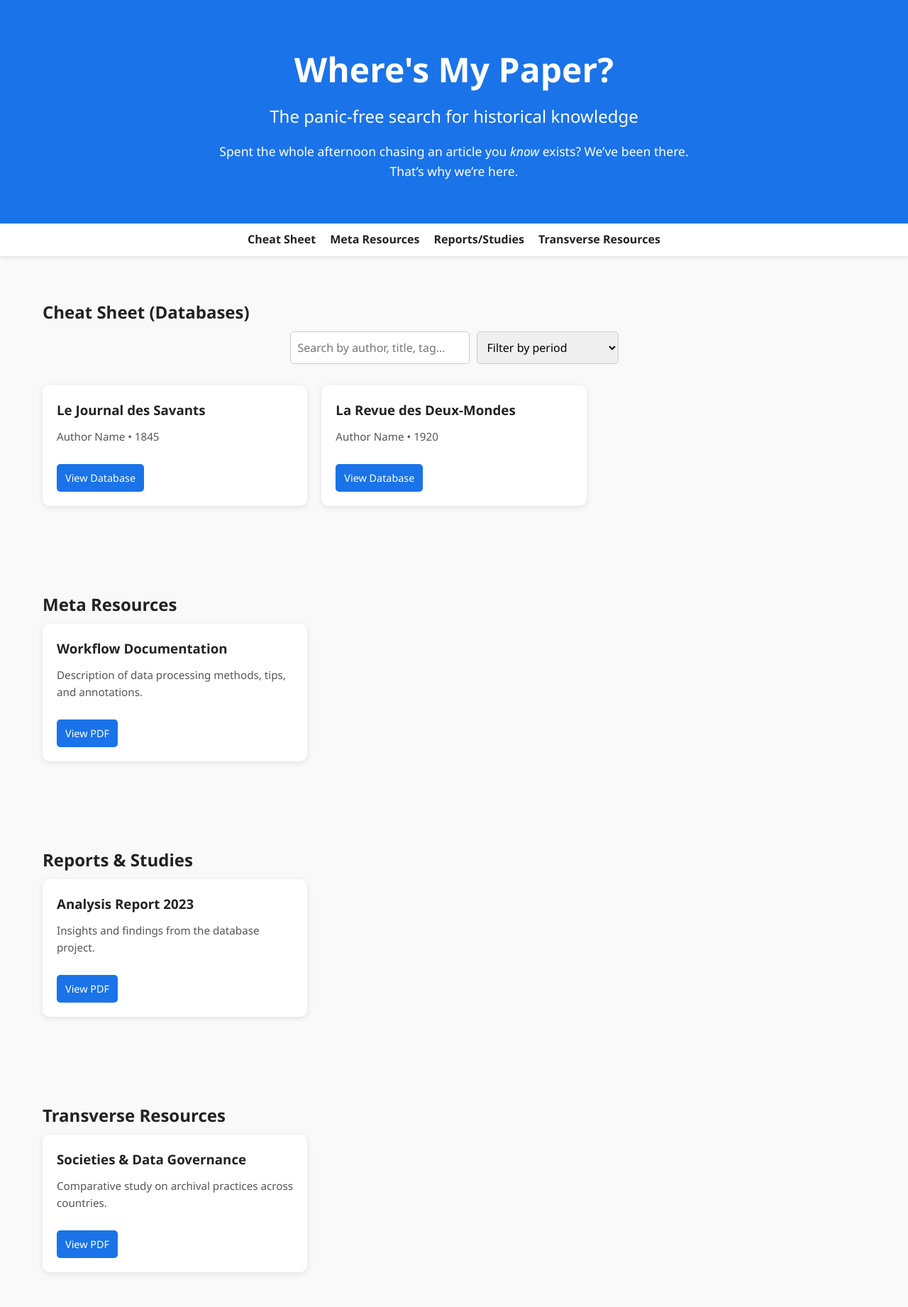
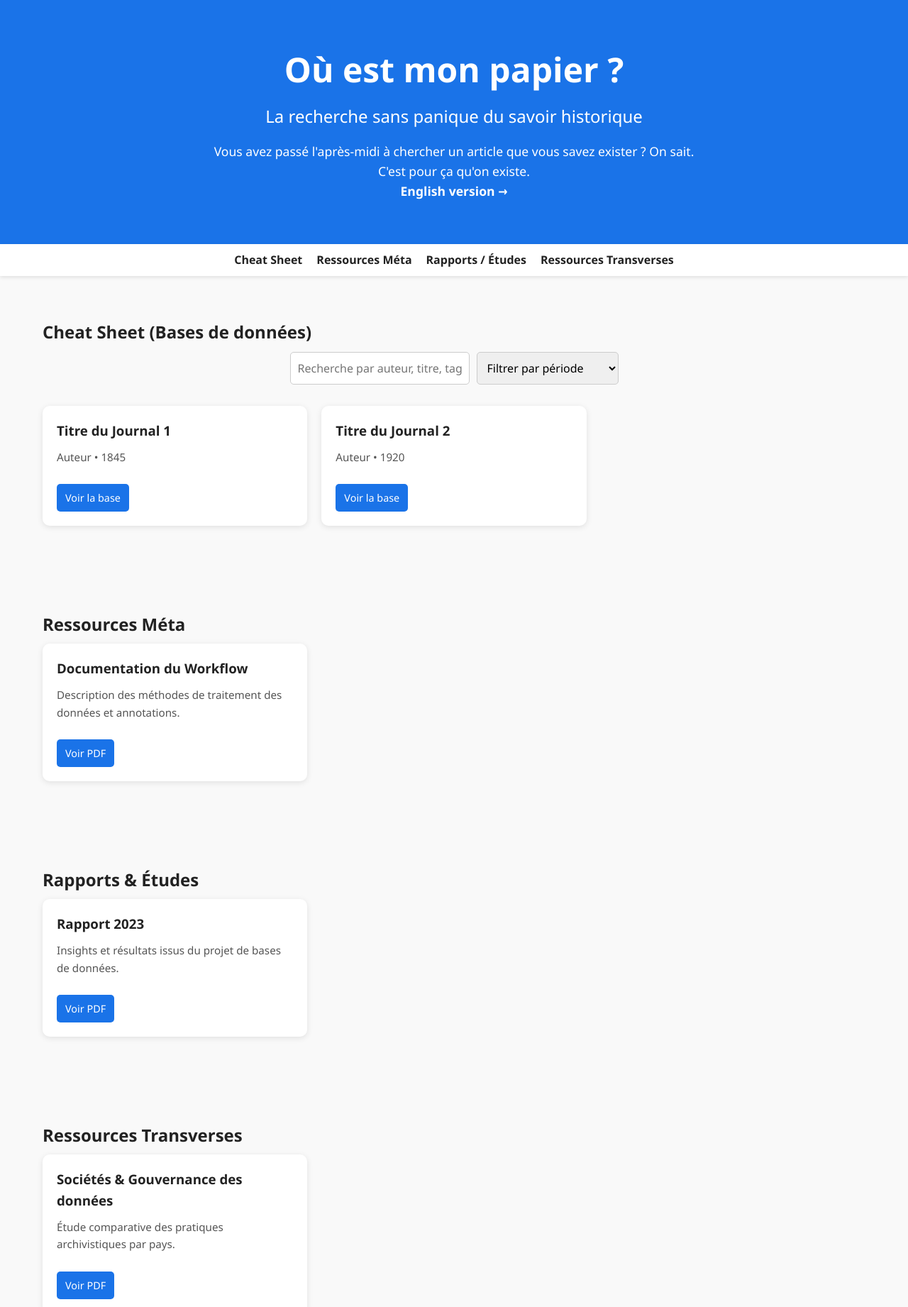
Before and after one commit to b33n-tech/mywebsite, a plain HTML site: page index.html in a window 1280 px wide. Shown: the top 1842 px of the page at 71% size. Drawn offline with Linux system fonts and the light colour scheme.

Commit message:
Update index.html

```diff
--- a/index.html
+++ b/index.html
@@ -1,86 +1,40 @@
+
 <!DOCTYPE html>
-<html lang="en">
+<html lang="fr">
 <head>
   <meta charset="UTF-8">
   <meta name="viewport" content="width=device-width, initial-scale=1.0">
-  <title>Where's My Paper?</title>
+  <title>Où est mon papier ?</title>
   <style>
-    /* ----- Reset & Global ----- */
     * { box-sizing: border-box; margin: 0; padding: 0; font-family: 'Segoe UI', Tahoma, Geneva, Verdana, sans-serif; }
     body { background: #f9f9f9; color: #222; line-height: 1.6; }
     a { text-decoration: none; color: #1a73e8; }
     a:hover { text-decoration: underline; }
-    h1, h2, h3 { margin-bottom: 0.5rem; }
+    h1,h2,h3 { margin-bottom: 0.5rem; }
     p { margin-bottom: 1rem; }
 
-    /* ----- Header / Hero ----- */
-    header {
-      background: #1a73e8;
-      color: #fff;
-      padding: 60px 20px;
-      text-align: center;
-    }
+    header { background: #1a73e8; color: #fff; padding: 60px 20px; text-align: center; }
     header h1 { font-size: 3rem; margin-bottom: 0.5rem; }
     header h2 { font-size: 1.5rem; font-weight: 400; margin-bottom: 1rem; }
     header p { font-size: 1.1rem; max-width: 700px; margin: 0 auto; }
 
-    /* ----- Navigation / Sections ----- */
-    nav {
-      background: #fff;
-      padding: 10px 20px;
-      display: flex;
-      justify-content: center;
-      gap: 20px;
-      position: sticky;
-      top: 0;
-      box-shadow: 0 2px 5px rgba(0,0,0,0.1);
-      z-index: 1000;
-    }
+    nav { background: #fff; padding: 10px 20px; display: flex; justify-content: center; gap: 20px; position: sticky; top: 0; box-shadow: 0 2px 5px rgba(0,0,0,0.1); z-index: 1000; }
     nav a { font-weight: 600; color: #222; }
     nav a:hover { color: #1a73e8; }
 
     section { padding: 60px 20px; max-width: 1200px; margin: 0 auto; }
 
-    /* ----- Search & Filter ----- */
-    .controls {
-      display: flex;
-      flex-wrap: wrap;
-      gap: 10px;
-      margin-bottom: 30px;
-      justify-content: center;
-    }
-    .controls input, .controls select {
-      padding: 10px;
-      font-size: 1rem;
-      border: 1px solid #ccc;
-      border-radius: 5px;
-      min-width: 200px;
-    }
+    .controls { display: flex; flex-wrap: wrap; gap: 10px; margin-bottom: 30px; justify-content: center; }
+    .controls input, .controls select { padding: 10px; font-size: 1rem; border: 1px solid #ccc; border-radius: 5px; min-width: 200px; }
 
-    /* ----- Cards ----- */
     .cards { display: grid; grid-template-columns: repeat(auto-fill,minmax(280px,1fr)); gap: 20px; }
-    .card {
-      background: #fff;
-      padding: 20px;
-      border-radius: 10px;
-      box-shadow: 0 2px 8px rgba(0,0,0,0.1);
-      transition: transform 0.2s;
-    }
+    .card { background: #fff; padding: 20px; border-radius: 10px; box-shadow: 0 2px 8px rgba(0,0,0,0.1); transition: transform 0.2s; }
     .card:hover { transform: translateY(-5px); }
     .card h3 { margin-bottom: 10px; }
     .card p { font-size: 0.95rem; color: #555; }
-    .card a.button {
-      display: inline-block;
-      margin-top: 10px;
-      padding: 8px 12px;
-      background: #1a73e8;
-      color: #fff;
-      border-radius: 5px;
-      font-size: 0.9rem;
-    }
+    .card a.button { display: inline-block; margin-top: 10px; padding: 8px 12px; background: #1a73e8; color: #fff; border-radius: 5px; font-size: 0.9rem; }
     .card a.button:hover { background: #155ab6; }
 
-    /* ----- Footer ----- */
     footer { text-align: center; padding: 20px; font-size: 0.9rem; color: #777; }
   </style>
 </head>
@@ -88,26 +42,27 @@
 
   <!-- Hero -->
   <header>
-    <h1>Where's My Paper?</h1>
-    <h2>The panic-free search for historical knowledge</h2>
-    <p>Spent the whole afternoon chasing an article you <em>know</em> exists? We’ve been there. That’s why we’re here.</p>
+    <h1>Où est mon papier ?</h1>
+    <h2>La recherche sans panique du savoir historique</h2>
+    <p>Vous avez passé l'après-midi à chercher un article que vous savez exister ? On sait. C'est pour ça qu'on existe.</p>
+    <p><a href="en.html" style="color:#fff; font-weight:bold;">English version →</a></p>
   </header>
 
   <!-- Navigation -->
   <nav>
     <a href="#cheatsheet">Cheat Sheet</a>
-    <a href="#meta">Meta Resources</a>
-    <a href="#reports">Reports/Studies</a>
-    <a href="#transverse">Transverse Resources</a>
+    <a href="#meta">Ressources Méta</a>
+    <a href="#reports">Rapports / Études</a>
+    <a href="#transverse">Ressources Transverses</a>
   </nav>
 
   <!-- Cheat Sheet -->
   <section id="cheatsheet">
-    <h2>Cheat Sheet (Databases)</h2>
+    <h2>Cheat Sheet (Bases de données)</h2>
     <div class="controls">
-      <input type="text" id="searchInput" placeholder="Search by author, title, tag...">
+      <input type="text" id="searchInput" placeholder="Recherche par auteur, titre, tag...">
       <select id="yearFilter">
-        <option value="">Filter by period</option>
+        <option value="">Filtrer par période</option>
         <option value="1800-1850">1800–1850</option>
         <option value="1850-1900">1850–1900</option>
         <option value="1900-1950">1900–1950</option>
@@ -116,63 +71,60 @@
       </select>
     </div>
     <div class="cards" id="cheatCards">
-      <!-- Example card -->
-      <div class="card" data-year="1845" data-tags="history,journal">
-        <h3>Le Journal des Savants</h3>
-        <p>Author Name • 1845</p>
-        <a href="#" class="button" target="_blank">View Database</a>
+      <div class="card" data-year="1845" data-tags="histoire,journal">
+        <h3>Titre du Journal 1</h3>
+        <p>Auteur • 1845</p>
+        <a href="#" class="button" target="_blank">Voir la base</a>
       </div>
-      <div class="card" data-year="1920" data-tags="literature,review">
-        <h3>La Revue des Deux-Mondes</h3>
-        <p>Author Name • 1920</p>
-        <a href="#" class="button" target="_blank">View Database</a>
+      <div class="card" data-year="1920" data-tags="littérature,revue">
+        <h3>Titre du Journal 2</h3>
+        <p>Auteur • 1920</p>
+        <a href="#" class="button" target="_blank">Voir la base</a>
       </div>
-      <!-- Add more cards here -->
     </div>
   </section>
 
   <!-- Meta Resources -->
   <section id="meta">
-    <h2>Meta Resources</h2>
+    <h2>Ressources Méta</h2>
     <div class="cards">
       <div class="card">
-        <h3>Workflow Documentation</h3>
-        <p>Description of data processing methods, tips, and annotations.</p>
-        <a href="#" class="button" target="_blank">View PDF</a>
+        <h3>Documentation du Workflow</h3>
+        <p>Description des méthodes de traitement des données et annotations.</p>
+        <a href="#" class="button" target="_blank">Voir PDF</a>
       </div>
     </div>
   </section>
 
   <!-- Reports / Studies -->
   <section id="reports">
-    <h2>Reports & Studies</h2>
+    <h2>Rapports & Études</h2>
     <div class="cards">
       <div class="card">
-        <h3>Analysis Report 2023</h3>
-        <p>Insights and findings from the database project.</p>
-        <a href="#" class="button" target="_blank">View PDF</a>
+        <h3>Rapport 2023</h3>
+        <p>Insights et résultats issus du projet de bases de données.</p>
+        <a href="#" class="button" target="_blank">Voir PDF</a>
       </div>
     </div>
   </section>
 
   <!-- Transverse Resources -->
   <section id="transverse">
-    <h2>Transverse Resources</h2>
+    <h2>Ressources Transverses</h2>
     <div class="cards">
       <div class="card">
-        <h3>Societies & Data Governance</h3>
-        <p>Comparative study on archival practices across countries.</p>
-        <a href="#" class="button" target="_blank">View PDF</a>
+        <h3>Sociétés & Gouvernance des données</h3>
+        <p>Étude comparative des pratiques archivistiques par pays.</p>
+        <a href="#" class="button" target="_blank">Voir PDF</a>
       </div>
     </div>
   </section>
 
   <footer>
-    &copy; 2025 Where's My Paper? | Powered by STPIFGHTT
+    &copy; 2025 Où est mon papier ? | Propulsé par STPIFGHTT
   </footer>
 
   <script>
-    // Search + Year Filter
     const searchInput = document.getElementById('searchInput');
     const yearFilter = document.getElementById('yearFilter');
     const cheatCards = document.getElementById('cheatCards').children;
```
